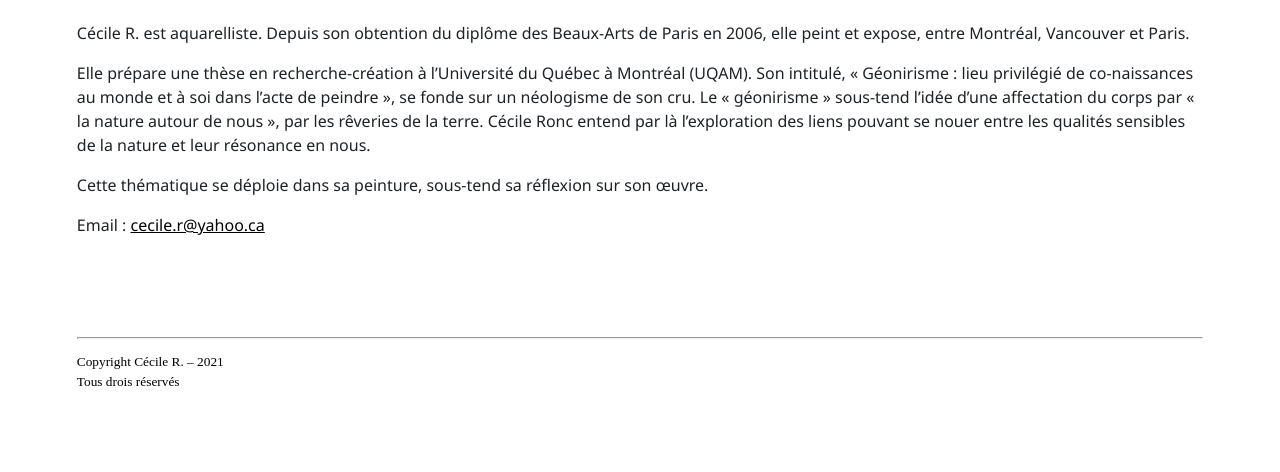
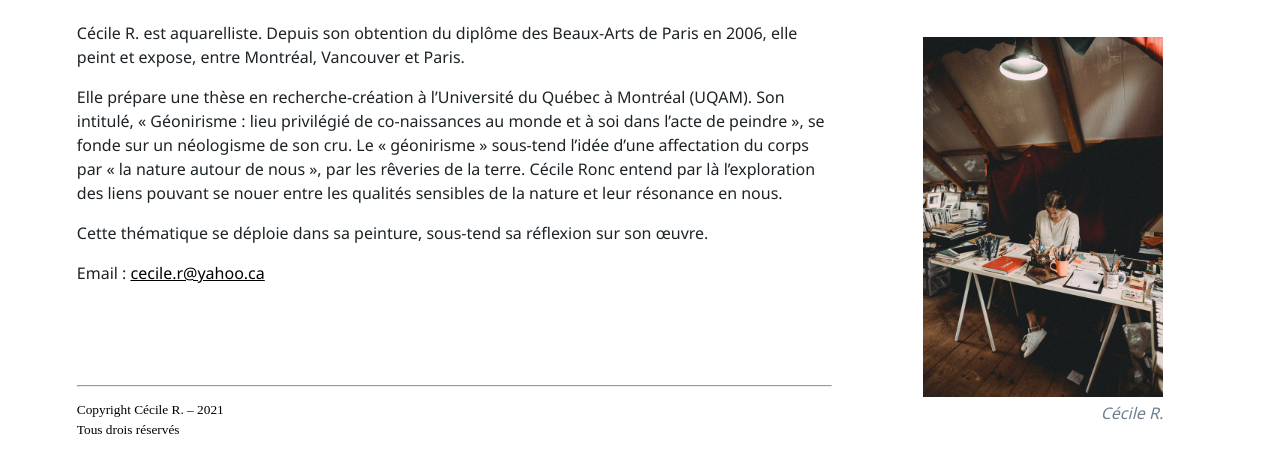
Before and after one commit to sdaviault/sdaviault.github.io, a plain HTML site: page Contact.html in a window 1280 px wide. Shown: the part 304-776 px from the top of the page. Drawn offline with Linux system fonts and the light colour scheme; a web font is replaced by a local one.

Commit message:
Ajout image artiste

```diff
--- a/Contact.html
+++ b/Contact.html
@@ -30,9 +30,17 @@
 
   <main>
 
-    <!-- Photo à ajouter / ça permettra d'occuper plus d'espace sur la page et de décaler le footer vers le bas -->
 
     <h1>Contact</h1>
+
+    <div class="image-artiste">
+    <figure>
+      <img class="image1" src="PhotoArtistePetit.jpg" alt="Oeuvre Cécile Ronc">
+      <figcaption class="caption">Cécile R.</figcaption>
+    </figure>
+  </div>
+
+
 
     <p>Cécile R. est aquarelliste. Depuis son obtention du diplôme des Beaux-Arts de Paris en 2006, elle peint et expose, entre Montréal, Vancouver et Paris.</p>
 
--- a/style.css
+++ b/style.css
@@ -127,6 +127,13 @@ a {
     width: 14vw;
 }
 
+.image-artiste {
+    float: right;
+    right: 0px;
+    width: 25vw;
+    padding-left: 4vw;
+}
+
  .caption3 { /* Figcaption page Inspiration, 3 colonnes */
     text-align: center;
     font-size: 1rem;
```
Also changed, not shown: PhotoArtistePetit.jpg (added), 1 other file.
